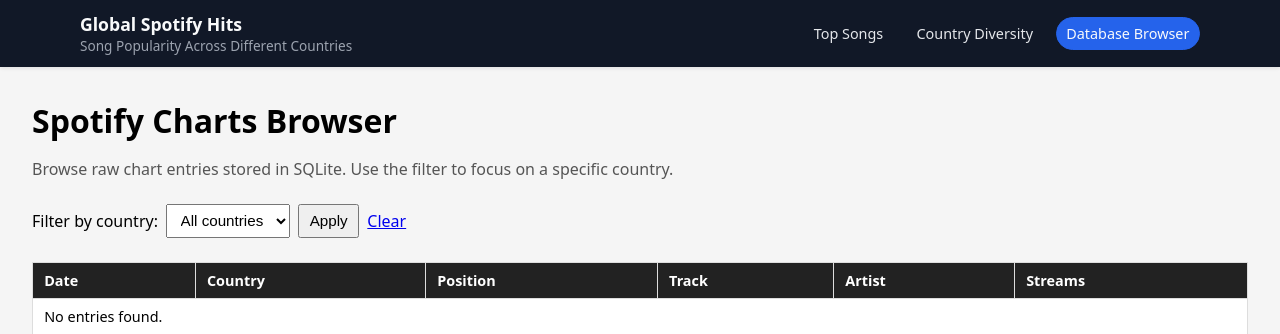
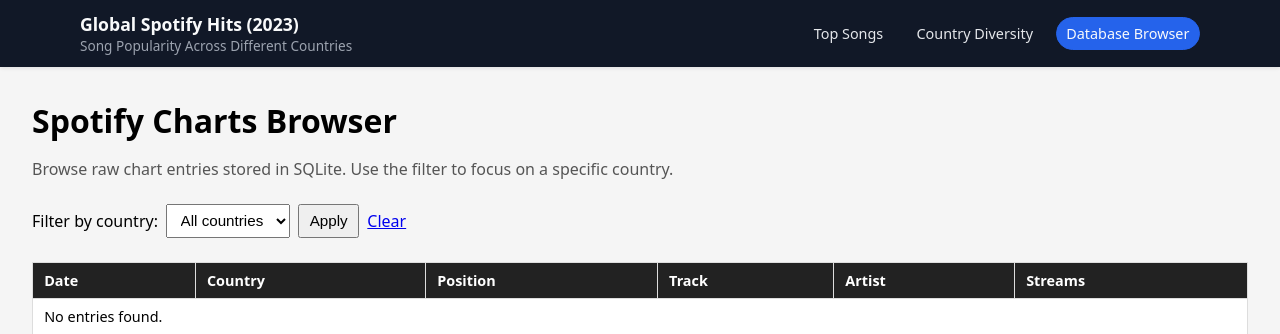
Before and after one commit to JBGerardo/Global-Spotify-Hits-CPRO2201Project, a Django app: page /charts/browser/ in a window 1280 px wide. Shown: the top 334 px of the page. Run offline with Django 4.2, Linux system fonts and the light colour scheme; data that the repository does not hold is empty.

Commit message:
Small Header edit

```diff
--- a/webapp/charts/templates/charts/partials/header.html
+++ b/webapp/charts/templates/charts/partials/header.html
@@ -1,7 +1,7 @@
 <header class="site-header">
   <div class="site-header__inner">
     <div class="site-header__brand">
-      <span class="site-header__title">Global Spotify Hits</span>
+      <span class="site-header__title">Global Spotify Hits (2023)</span>
       <span class="site-header__subtitle">
         Song Popularity Across Different Countries
       </span>
```
